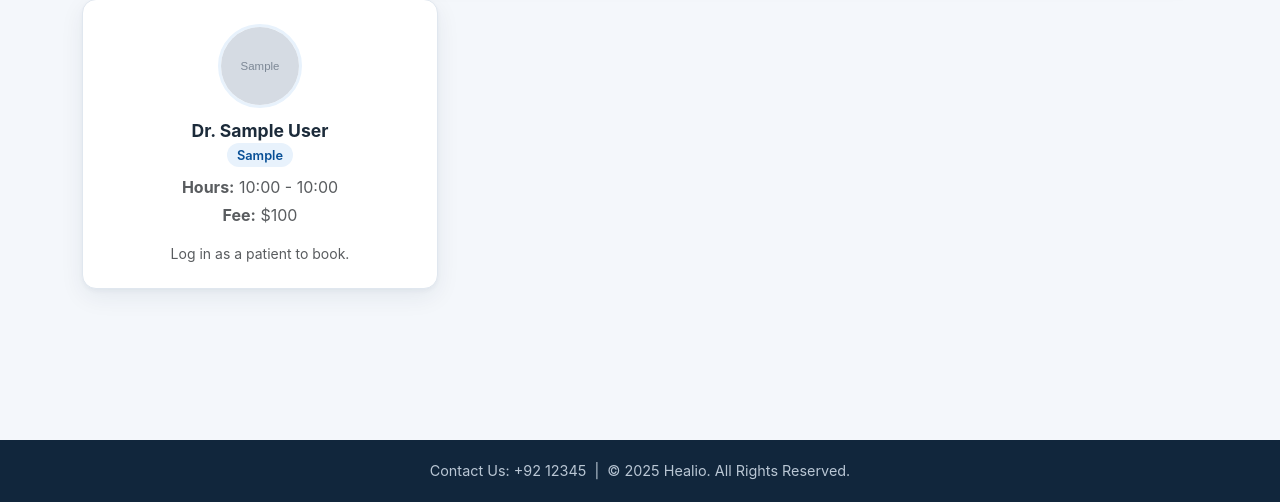
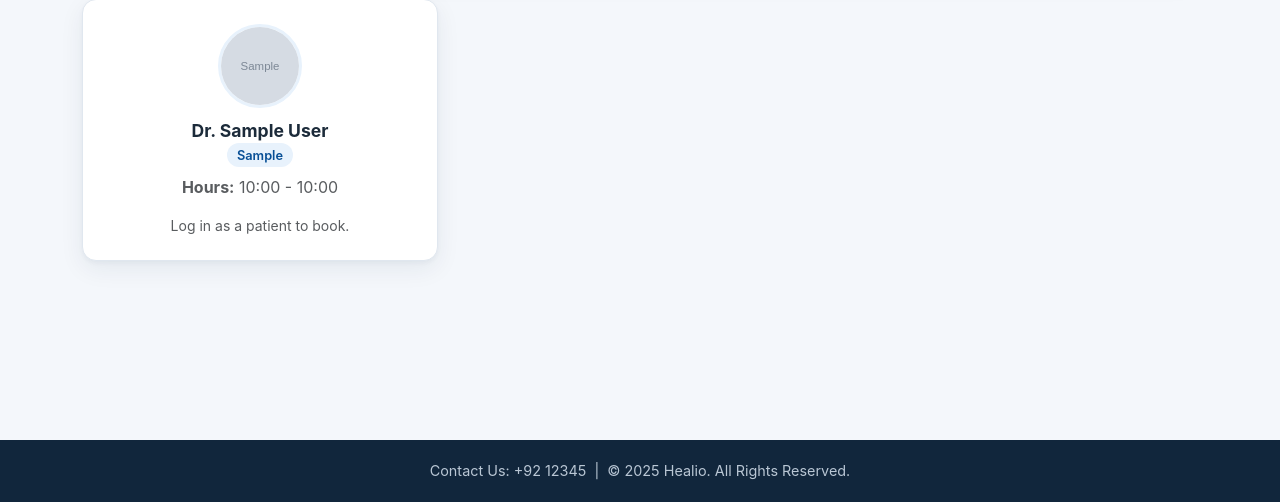
Before and after one commit to sundasfatimanaqvi/CMIS, a Django app: page /search-doctor/ in a window 1280 px wide. Shown: the part 298-800 px from the top of the page. Run offline with Django 3.2, Linux system fonts and the light colour scheme; a user stored in the database is signed in; tables that the repository leaves empty hold one stand-in row (values such as "Sample post"); grey boxes marked "Sample" are stand-in pictures.

Commit message:
Remove hardcoded doctor fee from search page
Co-Authored-By: Claude Sonnet 5.5 <noreply@anthropic.com>

```diff
--- a/templates/accounts/search_doctor.html
+++ b/templates/accounts/search_doctor.html
@@ -23,8 +23,7 @@
             <img class="hl-avatar" src="{{ doctor.avatar_url }}" alt="">
             <h3>Dr. {{ doctor.display_name }}</h3>
             <span class="hl-chip mb-2">{{ doctor.specialization|default:"General Physician" }}</span>
-            <p class="text-muted mb-1"><strong>Hours:</strong> {{ doctor.availability }}</p>
-            <p class="text-muted mb-3"><strong>Fee:</strong> $100</p>
+            <p class="text-muted mb-3"><strong>Hours:</strong> {{ doctor.availability }}</p>
             {% if is_patient %}
                 <a href="{% url 'book_appointment' doctor.id %}" class="btn btn-primary mt-auto w-100">Book appointment</a>
             {% else %}
```
